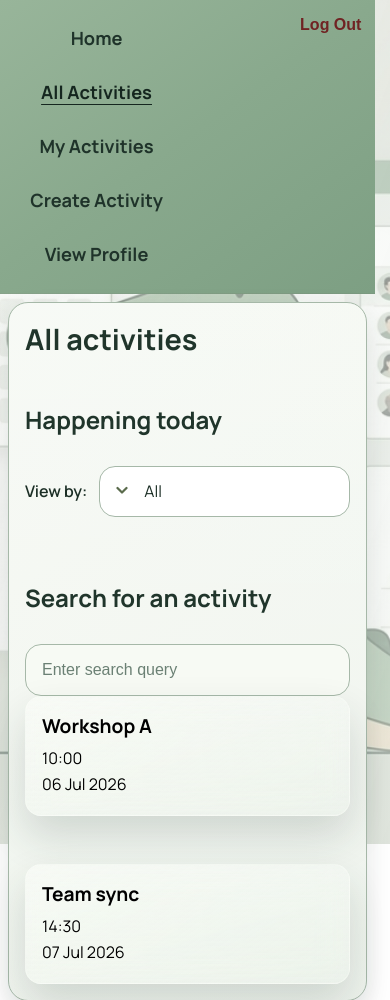
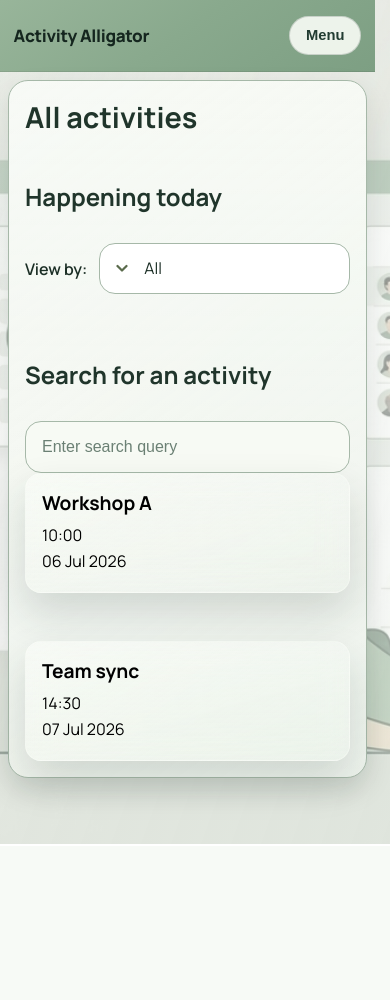
Before and after one commit to nyjc-computing-2526/Capstone-Project-2527, a Flask app: page /activities in a window 390 px wide. Shown: the top 1000 px of the page. After the commit the page ends 844 px from the top, so only its background shows below. Run offline with Flask 3, Linux system fonts and the light colour scheme.

Commit message:
feat: updated navbar in activities page to be responsive to aspect ratios

```diff
--- a/app/static/css/11-landing-hero.css
+++ b/app/static/css/11-landing-hero.css
@@ -12,14 +12,15 @@
   border-bottom: 1px solid rgba(21, 38, 31, 0.16);
 }
 
-header[data-nav-profile="landing"] {
+header[data-nav-profile="landing"],
+header[data-nav-profile="user"] {
   display: grid;
   grid-template-columns: auto minmax(0, 1fr);
   align-items: center;
   gap: 1rem 1.25rem;
 }
 
-header[data-nav-profile="landing"] .nav-brand {
+header[data-nav-profile] .nav-brand {
   display: inline-flex;
   align-items: center;
   font-size: clamp(1.05rem, 1.3vw + 0.75rem, 1.35rem);
@@ -28,36 +29,41 @@ header[data-nav-profile="landing"] .nav-brand {
   color: var(--olive-950);
 }
 
-header[data-nav-profile="landing"] .nav-brand:hover,
-header[data-nav-profile="landing"] .nav-brand:focus-visible,
-header[data-nav-profile="landing"] .nav-brand-active {
+header[data-nav-profile] .nav-brand:hover,
+header[data-nav-profile] .nav-brand:focus-visible,
+header[data-nav-profile] .nav-brand-active {
   color: var(--olive-950);
 }
 
-header[data-nav-profile="landing"] .nav-panel {
+header[data-nav-profile] .nav-panel {
   display: flex;
   align-items: center;
   gap: 1rem;
   min-width: 0;
 }
 
-header[data-nav-profile="landing"] .nav-primary {
+header[data-nav-profile] .nav-primary {
   flex: 1;
   min-width: 0;
 }
 
-header[data-nav-profile="landing"] .nav-primary ul {
+header[data-nav-profile] .nav-primary ul {
   justify-content: center;
 }
 
-header[data-nav-profile="landing"] .nav-auth-actions {
+header[data-nav-profile] .nav-auth-actions {
   margin-left: auto;
   display: inline-flex;
   align-items: center;
   gap: 0.55rem;
 }
 
-header[data-nav-profile="landing"] .nav-menu-toggle {
+header[data-nav-profile] .nav-auth-form {
+  margin: 0;
+  display: inline-flex;
+}
+
+header[data-nav-profile] .nav-menu-toggle {
   width: auto;
   max-width: none;
   padding: 0.7rem 1rem;
@@ -69,43 +75,56 @@ header[data-nav-profile="landing"] .nav-menu-toggle {
   justify-self: end;
 }
 
-header[data-nav-profile="landing"] .nav-menu-toggle:hover,
-header[data-nav-profile="landing"] .nav-menu-toggle:focus-visible {
+header[data-nav-profile] .nav-menu-toggle:hover,
+header[data-nav-profile] .nav-menu-toggle:focus-visible {
   transform: none;
   box-shadow: none;
   background: rgba(255, 255, 255, 0.96);
 }
 
-header[data-nav-profile="landing"] .nav-menu-toggle:active {
+header[data-nav-profile] .nav-menu-toggle:active {
   transform: none;
   background: rgba(247, 250, 244, 0.98);
 }
 
-header[data-nav-profile="landing"] .nav-menu-toggle-text {
+header[data-nav-profile] .nav-menu-toggle-text {
   font-size: 0.92rem;
   font-weight: 800;
   line-height: 1;
 }
 
-header[data-nav-profile="landing"] .nav-auth-btn {
+header[data-nav-profile] .nav-auth-btn {
+  display: inline-flex;
+  align-items: center;
+  justify-content: center;
+  width: auto;
+  max-width: none;
   border-radius: 999px;
   padding: 0.5rem 0.95rem;
   font-weight: 700;
   font-size: 0.9rem;
   text-decoration: none;
   line-height: 1.1;
+  cursor: pointer;
+  font-family: inherit;
 }
 
-header[data-nav-profile="landing"] .nav-auth-btn-login {
+header[data-nav-profile] .nav-auth-btn-login {
   border: 1px solid rgba(33, 57, 46, 0.24);
   background: rgba(247, 250, 244, 0.92);
   color: var(--text-accent-deep);
 }
 
-header[data-nav-profile="landing"] .nav-auth-btn-register {
+header[data-nav-profile] .nav-auth-btn-register {
   border: 1px solid transparent;
   background: linear-gradient(125deg, var(--btn-secondary), var(--sage-muted));
   color: #fff;
+}
+
+header[data-nav-profile] .nav-auth-btn-logout {
+  border: 1px solid rgba(112, 35, 35, 0.18);
+  background: rgba(255, 249, 249, 0.92);
+  color: var(--logout-text);
 }
 
 .landing-home footer {
--- a/app/static/css/13-button-harmony.css
+++ b/app/static/css/13-button-harmony.css
@@ -116,8 +116,9 @@ button.btn-action-secondary:active,
   transition: opacity var(--motion-fast) var(--motion-ease-snap);
 }
 
-a.nav-auth-btn-login,
-a.nav-auth-btn-register,
+.nav-auth-btn-login,
+.nav-auth-btn-register,
+.nav-auth-btn-logout,
 a.hero-edit-btn,
 button.landing-btn {
   transition:
@@ -131,11 +132,12 @@ button.landing-btn:hover {
   background-color: var(--btn-secondary-hover);
 }
 
-a.nav-auth-btn-register:hover {
+.nav-auth-btn-register:hover {
   background-color: var(--btn-secondary-hover);
 }
 
-a.nav-auth-btn-login:hover {
+.nav-auth-btn-login:hover,
+.nav-auth-btn-logout:hover {
   background-color: var(--surface-panel);
   border-color: var(--border-focus);
 }
@@ -145,11 +147,12 @@ button.landing-btn:active {
   background-color: var(--btn-secondary-active);
 }
 
-a.nav-auth-btn-register:active {
+.nav-auth-btn-register:active {
   background-color: var(--btn-secondary-active);
 }
 
-a.nav-auth-btn-login:active {
+.nav-auth-btn-login:active,
+.nav-auth-btn-logout:active {
   background-color: var(--surface-panel);
 }
 
--- a/app/static/css/14-responsive-aspect-ratios.css
+++ b/app/static/css/14-responsive-aspect-ratios.css
@@ -145,14 +145,6 @@ main {
 }
 
 @media (max-width: 980px) {
-  header[data-nav-profile="user"] {
-    align-items: flex-start;
-  }
-
-  header[data-nav-profile="user"] .nav-primary {
-    flex: 1 1 100%;
-  }
-
   .top-section,
   .cards-section,
   .my-activities-columns,
@@ -194,85 +186,60 @@ main {
     display: none;
   }
 
-  header[data-nav-profile="landing"]:not([data-nav-enhanced="true"]) {
+  header[data-nav-profile]:not([data-nav-enhanced="true"]) {
     grid-template-columns: 1fr;
     gap: 0.85rem;
   }
 
-  header[data-nav-profile="landing"]:not([data-nav-enhanced="true"]) .nav-panel {
+  header[data-nav-profile]:not([data-nav-enhanced="true"]) .nav-panel {
     display: grid;
     gap: 0.9rem;
   }
 
-  header[data-nav-profile="landing"]:not([data-nav-enhanced="true"]) .nav-primary {
+  header[data-nav-profile]:not([data-nav-enhanced="true"]) .nav-primary {
     width: 100%;
   }
 
-  header[data-nav-profile="landing"]:not([data-nav-enhanced="true"]) .nav-primary ul {
+  header[data-nav-profile]:not([data-nav-enhanced="true"]) .nav-primary ul {
     width: 100%;
     flex-wrap: wrap;
   }
 
-  header[data-nav-profile="landing"]:not([data-nav-enhanced="true"]) .nav-primary li {
+  header[data-nav-profile]:not([data-nav-enhanced="true"]) .nav-primary li {
     flex: 1 1 11rem;
   }
 
-  header[data-nav-profile="landing"]:not([data-nav-enhanced="true"]) .nav-primary li a {
+  header[data-nav-profile]:not([data-nav-enhanced="true"]) .nav-primary li a {
     width: 100%;
     padding: 0.75rem 0.9rem;
     text-align: center;
     box-sizing: border-box;
   }
 
-  header[data-nav-profile="landing"]:not([data-nav-enhanced="true"]) .nav-auth-actions {
+  header[data-nav-profile]:not([data-nav-enhanced="true"]) .nav-auth-actions {
     width: 100%;
     margin-left: 0;
     justify-content: flex-start;
     gap: 0.75rem;
   }
 
-  header[data-nav-profile="landing"]:not([data-nav-enhanced="true"]) .nav-auth-btn {
+  header[data-nav-profile]:not([data-nav-enhanced="true"]) .nav-auth-btn {
     flex: 1 1 10rem;
     display: inline-flex;
     justify-content: center;
   }
 
-  header[data-nav-profile="user"] .nav-primary {
-    width: 100%;
-  }
-
-  header[data-nav-profile="user"] ul {
-    width: 100%;
-    flex-wrap: wrap;
-  }
-
-  header[data-nav-profile="user"] li {
-    flex: 1 1 11rem;
-  }
-
-  header[data-nav-profile="user"] li a {
-    width: 100%;
-    padding: 0.75rem 0.9rem;
-    text-align: center;
-    box-sizing: border-box;
-  }
-
-  header[data-nav-profile="user"] li a.nav-active {
-    text-decoration: underline;
-    text-decoration-color: currentColor;
-  }
-
-  header[data-nav-profile="landing"][data-nav-enhanced="true"] {
+  header[data-nav-profile][data-nav-enhanced="true"] {
     grid-template-columns: minmax(0, 1fr) auto;
     gap: 0.85rem;
     align-items: center;
   }
 
-  header[data-nav-profile="landing"][data-nav-enhanced="true"] .nav-menu-toggle {
+  header[data-nav-profile][data-nav-enhanced="true"] .nav-menu-toggle {
     display: inline-flex;
   }
 
-  header[data-nav-profile="landing"][data-nav-enhanced="true"] .nav-panel {
+  header[data-nav-profile][data-nav-enhanced="true"] .nav-panel {
     grid-column: 1 / -1;
     display: grid;
     gap: 0.9rem;
@@ -280,38 +247,38 @@ main {
     border-top: 1px solid rgba(21, 38, 31, 0.12);
   }
 
-  header[data-nav-profile="landing"][data-nav-enhanced="true"] .nav-panel[hidden] {
+  header[data-nav-profile][data-nav-enhanced="true"] .nav-panel[hidden] {
     display: none;
   }
 
-  header[data-nav-profile="landing"][data-nav-enhanced="true"] .nav-primary {
+  header[data-nav-profile][data-nav-enhanced="true"] .nav-primary {
     width: 100%;
   }
 
-  header[data-nav-profile="landing"][data-nav-enhanced="true"] .nav-primary ul {
+  header[data-nav-profile][data-nav-enhanced="true"] .nav-primary ul {
     width: 100%;
     flex-direction: column;
     flex-wrap: nowrap;
     gap: 0.45rem;
   }
 
-  header[data-nav-profile="landing"][data-nav-enhanced="true"] .nav-primary li {
+  header[data-nav-profile][data-nav-enhanced="true"] .nav-primary li {
     flex: none;
   }
 
-  header[data-nav-profile="landing"][data-nav-enhanced="true"] .nav-primary li a {
+  header[data-nav-profile][data-nav-enhanced="true"] .nav-primary li a {
     width: 100%;
     padding: 0.75rem 0.9rem;
     text-align: left;
     box-sizing: border-box;
   }
 
-  header[data-nav-profile="landing"][data-nav-enhanced="true"] .nav-primary li a.nav-active {
+  header[data-nav-profile][data-nav-enhanced="true"] .nav-primary li a.nav-active {
     text-decoration: underline;
     text-decoration-color: currentColor;
   }
 
-  header[data-nav-profile="landing"][data-nav-enhanced="true"] .nav-auth-actions {
+  header[data-nav-profile][data-nav-enhanced="true"] .nav-auth-actions {
     width: 100%;
     margin-left: 0;
     display: grid;
@@ -319,17 +286,23 @@ main {
     gap: 0.75rem;
   }
 
-  header[data-nav-profile="landing"][data-nav-enhanced="true"] .nav-auth-btn {
+  header[data-nav-profile][data-nav-enhanced="true"] .nav-auth-actions--single {
+    grid-template-columns: 1fr;
+  }
+
+  header[data-nav-profile][data-nav-enhanced="true"] .nav-auth-btn {
     width: 100%;
     justify-content: center;
     box-sizing: border-box;
   }
 
-  header[data-nav-profile="user"] form {
+  header[data-nav-profile][data-nav-enhanced="true"] .nav-auth-form {
     width: 100%;
     margin-left: 0;
-    display: flex;
-    justify-content: flex-end;
+  }
+
+  header[data-nav-profile][data-nav-enhanced="true"] .nav-auth-form .nav-auth-btn {
+    width: 100%;
   }
 
   .content h1,
@@ -440,11 +413,11 @@ main {
 }
 
 @media (max-width: 560px) {
-  header[data-nav-profile="user"] li {
+  header[data-nav-profile]:not([data-nav-enhanced="true"]) .nav-primary li {
     flex-basis: 100%;
   }
 
-  header[data-nav-profile="landing"][data-nav-enhanced="true"] .nav-auth-actions {
+  header[data-nav-profile][data-nav-enhanced="true"] .nav-auth-actions {
     grid-template-columns: 1fr;
   }
 
--- a/app/static/js/landing-nav.js
+++ b/app/static/js/landing-nav.js
@@ -1,18 +1,24 @@
 (() => {
-  const header = document.querySelector('header[data-nav-profile="landing"]');
-  if (!header) return;
+  const headers = Array.from(document.querySelectorAll('header[data-nav-profile]')).filter((header) => {
+    return header.querySelector('.nav-menu-toggle') && header.querySelector('.nav-panel');
+  });
+  if (!headers.length) return;
 
+  const mobileQuery = window.matchMedia('(max-width: 760px)');
+  const controllers = headers.map((header) => {
     const button = header.querySelector('.nav-menu-toggle');
     const label = header.querySelector('.nav-menu-toggle-text');
     const panel = header.querySelector('.nav-panel');
+    return { header, button, label, panel };
+  });
+
+  const applyState = ({ header, button, label, panel }) => {
     if (!button || !label || !panel) return;
 
-  const mobileQuery = window.matchMedia('(max-width: 760px)');
+    const isOpen = () => header.getAttribute('data-menu-open') === 'true';
+    const onMobile = mobileQuery.matches;
+    const open = onMobile && isOpen();
 
-  const isOpen = () => header.getAttribute('data-menu-open') === 'true';
-
-  const applyState = () => {
-    const onMobile = mobileQuery.matches;
     header.setAttribute('data-nav-enhanced', 'true');
     button.hidden = !onMobile;
 
@@ -25,39 +31,50 @@
       return;
     }
 
-    const open = isOpen();
     panel.hidden = !open;
     button.setAttribute('aria-expanded', String(open));
     button.setAttribute('aria-label', open ? 'Close navigation menu' : 'Open navigation menu');
     label.textContent = open ? 'Close' : 'Menu';
   };
 
+  controllers.forEach(({ header, button, panel }) => {
+    const isOpen = () => header.getAttribute('data-menu-open') === 'true';
+
     button.addEventListener('click', () => {
       if (!mobileQuery.matches) return;
       header.setAttribute('data-menu-open', isOpen() ? 'false' : 'true');
-    applyState();
+      applyState({ header, button, label: header.querySelector('.nav-menu-toggle-text'), panel });
     });
 
     panel.querySelectorAll('a[href]').forEach((link) => {
       link.addEventListener('click', () => {
         if (!mobileQuery.matches) return;
         header.setAttribute('data-menu-open', 'false');
-      applyState();
+        applyState({ header, button, label: header.querySelector('.nav-menu-toggle-text'), panel });
+      });
     });
   });
 
   document.addEventListener('keydown', (event) => {
-    if (event.key !== 'Escape' || !mobileQuery.matches || !isOpen()) return;
+    if (event.key !== 'Escape' || !mobileQuery.matches) return;
+
+    controllers.forEach(({ header, button, panel }) => {
+      if (header.getAttribute('data-menu-open') !== 'true') return;
       header.setAttribute('data-menu-open', 'false');
-    applyState();
+      applyState({ header, button, label: header.querySelector('.nav-menu-toggle-text'), panel });
       button.focus();
+    });
   });
 
   if (typeof mobileQuery.addEventListener === 'function') {
-    mobileQuery.addEventListener('change', applyState);
+    mobileQuery.addEventListener('change', () => {
+      controllers.forEach(applyState);
+    });
   } else {
-    mobileQuery.addListener(applyState);
+    mobileQuery.addListener(() => {
+      controllers.forEach(applyState);
+    });
   }
 
-  applyState();
+  controllers.forEach(applyState);
 })();
--- a/app/templates/landing.html
+++ b/app/templates/landing.html
@@ -36,7 +36,6 @@
     {% endblock %}
 
     {% include "partials/footer.html" %}
-    <script src="{{ url_for('static', filename='js/landing-nav.js') }}" defer></script>
     <script src="{{ url_for('static', filename='js/marketing-reveal.js') }}" defer></script>
     <script src="{{ url_for('static', filename='js/landing-hero.js') }}"></script>
   </body>
--- a/app/templates/partials/navbar-user.html
+++ b/app/templates/partials/navbar-user.html
@@ -1,5 +1,22 @@
 <header data-nav-profile="user">
-  <div class="nav-primary">
+  <a
+    href="{{ url_for('landing.homepage') if current_user.is_authenticated else url_for('landing.index') }}"
+    class="nav-brand{% if request.endpoint == 'landing.homepage' %} nav-brand-active{% endif %}"
+  >
+    Activity Alligator
+  </a>
+  <button
+    type="button"
+    class="nav-menu-toggle"
+    aria-expanded="false"
+    aria-controls="user-nav-panel"
+    aria-label="Open navigation menu"
+    hidden
+  >
+    <span class="nav-menu-toggle-text">Menu</span>
+  </button>
+  <div class="nav-panel" id="user-nav-panel">
+    <nav class="nav-primary" aria-label="Primary">
       <span class="nav-highlight-pill" aria-hidden="true"></span>
       <ul>
         <li>
@@ -33,25 +50,22 @@
             {% if request.endpoint in ('auth.view_profile', 'auth.update_user') %}class="nav-active"{% endif %}
             >View Profile</a>
         </li>
-      {% else %}
-      <li>
-        <a
-          href="{{ url_for('auth.login') }}"
-          {% if request.endpoint == 'auth.login' %}class="nav-active"{% endif %}
-          >Log In</a>
-      </li>
-      <li>
-        <a
-          href="{{ url_for('auth.register') }}"
-          {% if request.endpoint == 'auth.register' %}class="nav-active"{% endif %}
-          >Register</a>
-      </li>
         {% endif %}
       </ul>
+    </nav>
+    <div class="nav-auth-actions{% if current_user.is_authenticated %} nav-auth-actions--single{% endif %}">
+      {% if current_user.is_authenticated %}
+      <form action="{{ url_for('auth.logout') }}" method="POST" class="nav-auth-form">
+        <button type="submit" class="nav-auth-btn nav-auth-btn-logout">Log Out</button>
+      </form>
+      {% else %}
+      <a href="{{ url_for('auth.login') }}" class="nav-auth-btn nav-auth-btn-login">
+        Log In
+      </a>
+      <a href="{{ url_for('auth.register') }}" class="nav-auth-btn nav-auth-btn-register">
+        Register
+      </a>
+      {% endif %}
     </div>
-  {% if current_user.is_authenticated %}
-  <form action="{{ url_for('auth.logout') }}" method="POST">
-    <button type="submit" class="logout">Log Out</button>
-  </form>
-  {% endif %}
+  </div>
 </header>
--- a/app/templates/partials/stylesheets.html
+++ b/app/templates/partials/stylesheets.html
@@ -14,6 +14,7 @@
 <link rel="stylesheet" href="{{ url_for('static', filename='css/09-activity-detail.css') }}" />
 <link rel="stylesheet" href="{{ url_for('static', filename='css/10-utilities-and-modals.css') }}" />
 <script src="{{ url_for('static', filename='js/nav-highlight.js') }}" defer></script>
+<script src="{{ url_for('static', filename='js/landing-nav.js') }}" defer></script>
 <link rel="stylesheet" href="{{ url_for('static', filename='css/11-landing-hero.css') }}" />
 <link rel="stylesheet" href="{{ url_for('static', filename='css/12-marketing-pages.css') }}" />
 <link rel="stylesheet" href="{{ url_for('static', filename='css/13-button-harmony.css') }}" />
```
Lines whose indentation alone changed are shown as unchanged.
